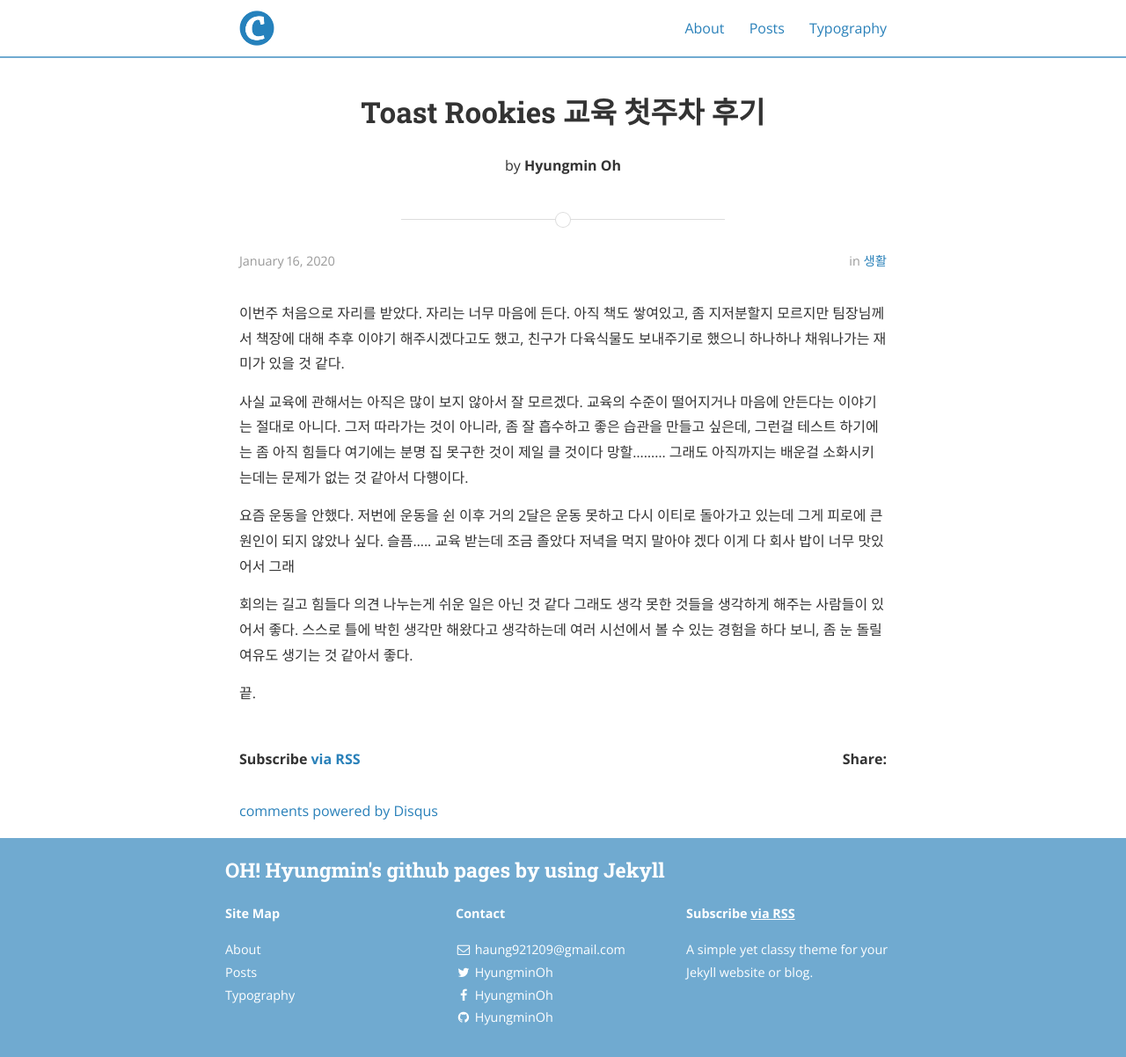
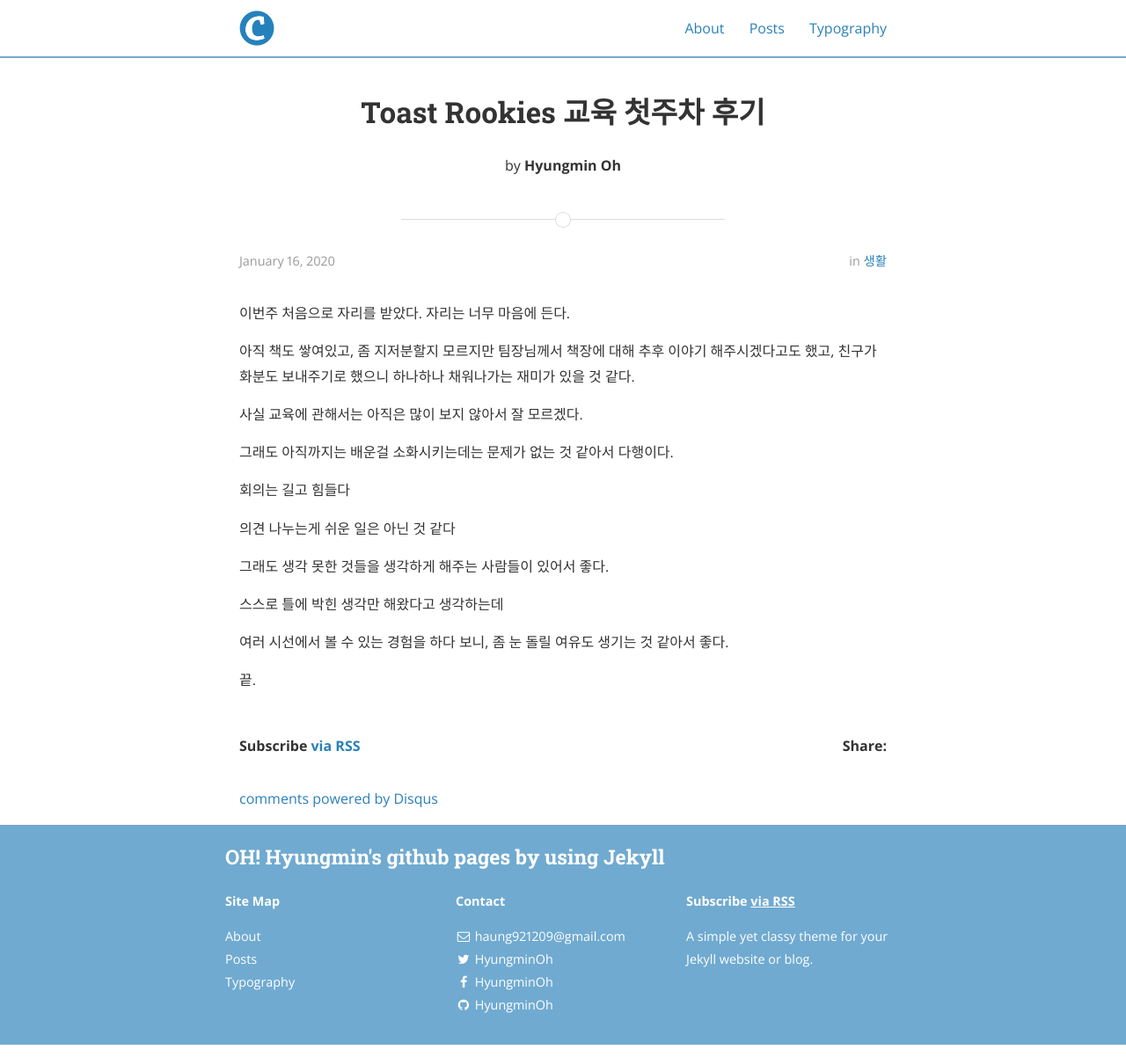
Before and after one commit to haung921209/haung921209.github.io, a Jekyll site: the page built from _posts/2020-01-16-firstPost.md, in a window 1280 px wide and 1202 px high. Shown: the whole window at 88% size. Built offline with Jekyll 4.4.1, drawn with Linux system fonts in a browser that asks for light colours; nearby versions of some CDN libraries; comment, search, counter and statistics services are not loaded.

Commit message:
post edit

```diff
--- a/_posts/2020-01-16-firstPost.md
+++ b/_posts/2020-01-16-firstPost.md
@@ -8,24 +8,22 @@ categories: 생활
 ---
 
 이번주 처음으로 자리를 받았다. 자리는 너무 마음에 든다.
-아직 책도 쌓여있고, 좀 지저분할지 모르지만 팀장님께서 책장에 대해 추후 이야기 해주시겠다고도 했고, 친구가 다육식물도 보내주기로 했으니 하나하나 채워나가는 재미가 있을 것 같다.
 
-사실 교육에 관해서는 아직은 많이 보지 않아서 잘 모르겠다. 교육의 수준이 떨어지거나 마음에 안든다는 이야기는 절대로 아니다.
-그저 따라가는 것이 아니라, 좀 잘 흡수하고 좋은 습관을 만들고 싶은데, 그런걸 테스트 하기에는 좀 아직 힘들다
-여기에는 분명 집 못구한 것이 제일 클 것이다 망할.........
+아직 책도 쌓여있고, 좀 지저분할지 모르지만 팀장님께서 책장에 대해 추후 이야기 해주시겠다고도 했고, 친구가 화분도 보내주기로 했으니 하나하나 채워나가는 재미가 있을 것 같다.
+
+사실 교육에 관해서는 아직은 많이 보지 않아서 잘 모르겠다.
+
 그래도 아직까지는 배운걸 소화시키는데는 문제가 없는 것 같아서 다행이다.
 
-요즘 운동을 안했다.
-저번에 운동을 쉰 이후 거의 2달은 운동 못하고 다시 이티로 돌아가고 있는데
-그게 피로에 큰 원인이 되지 않았나 싶다. 슬픔.....
-교육 받는데 조금 졸았다
-저녁을 먹지 말아야 겠다
-이게 다 회사 밥이 너무 맛있어서 그래
 
 회의는 길고 힘들다
+
 의견 나누는게 쉬운 일은 아닌 것 같다
+
 그래도 생각 못한 것들을 생각하게 해주는 사람들이 있어서 좋다.
+
 스스로 틀에 박힌 생각만 해왔다고 생각하는데
+
 여러 시선에서 볼 수 있는 경험을 하다 보니, 좀 눈 돌릴 여유도 생기는 것 같아서 좋다.
 
 끝.
```
